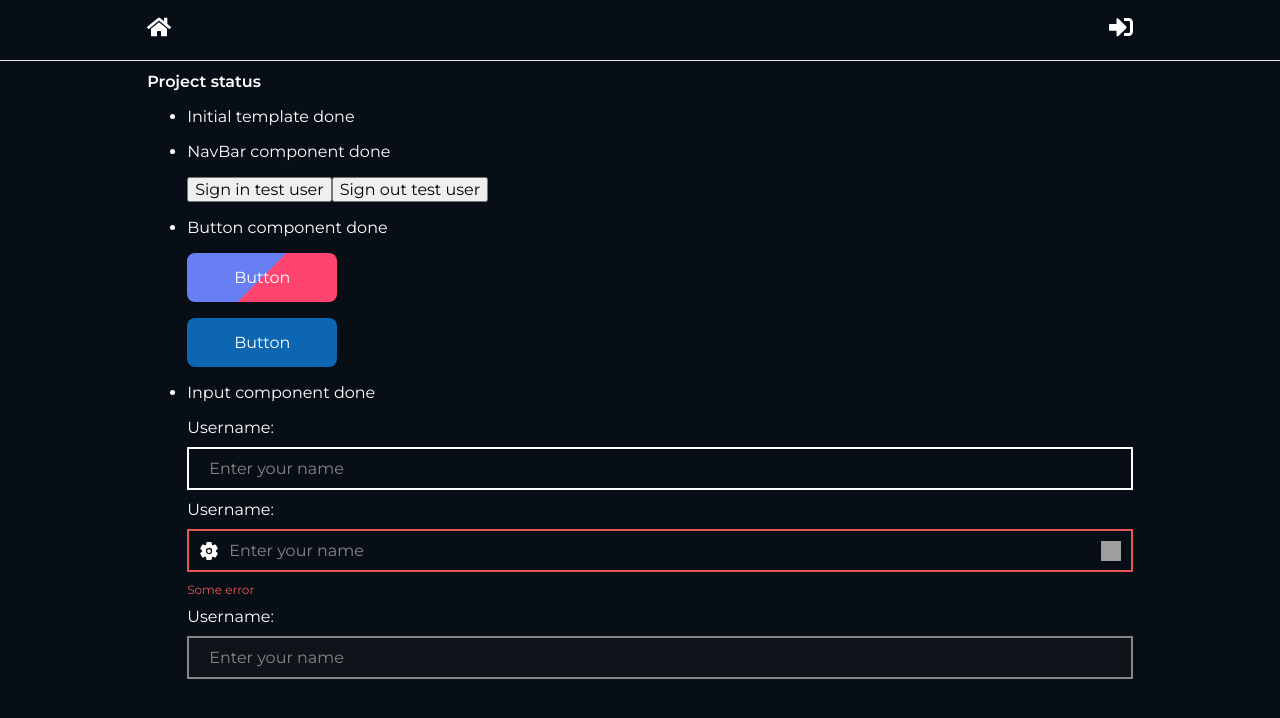
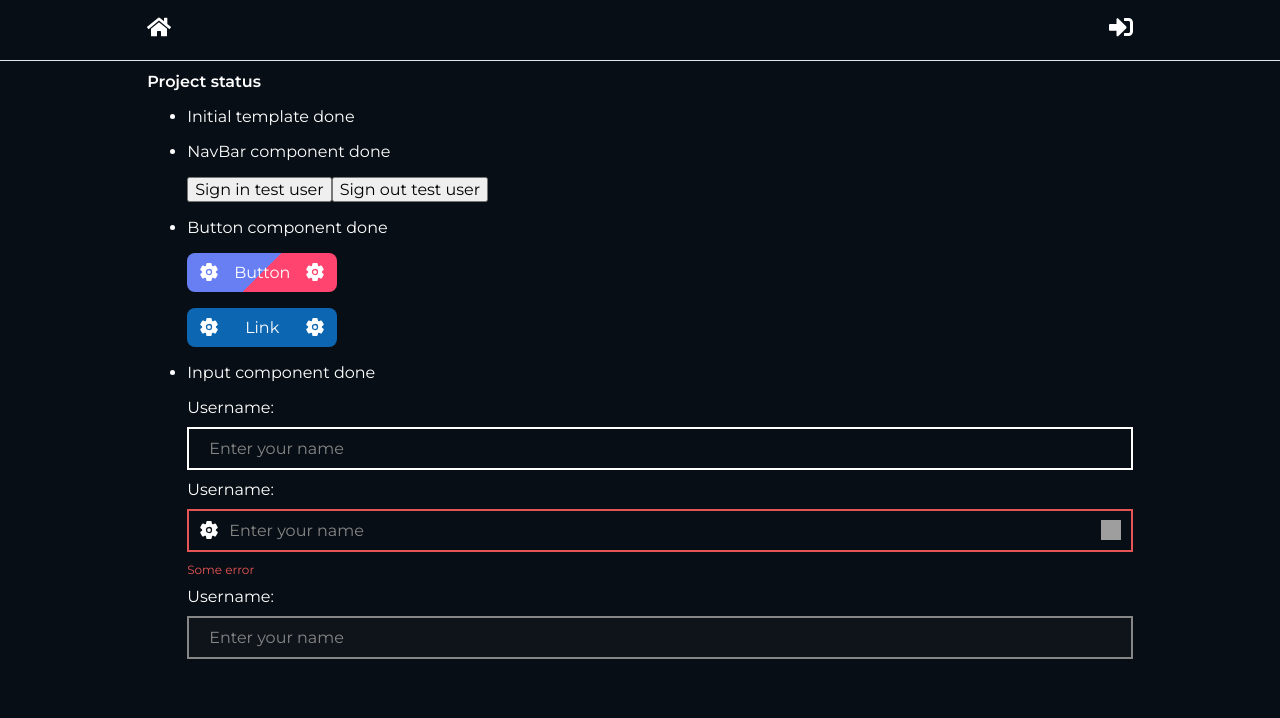
Before and after one commit to ProskurenkoDanylo/memory-game, a React (Vite) app: page / in a window 1280 px wide. Shown: the top 718 px of the page. Built offline with nearby package versions, Linux system fonts and the light colour scheme; grey boxes are pictures that could not be loaded.

Commit message:
added icons to button component and also rethought top padding logic for icons.

```diff
--- a/src/components/App/App.tsx
+++ b/src/components/App/App.tsx
@@ -34,12 +34,20 @@ function App() {
           <li>
             <p>Button component done</p>
             <p>
-              <ButtonOrLink $colors={['#ff456f', '#687ff3']}>
+              <ButtonOrLink
+                $colors={['#ff456f', '#687ff3']}
+                startIcon={<IoSettings />}
+                endIcon={<IoSettings />}>
                 Button
               </ButtonOrLink>
             </p>
             <p>
-              <ButtonOrLink link="/">Button</ButtonOrLink>
+              <ButtonOrLink
+                link="/"
+                startIcon={<IoSettings />}
+                endIcon={<IoSettings />}>
+                Link
+              </ButtonOrLink>
             </p>
           </li>
           <li>
--- a/src/ui/ButtonOrLink/ButtonOrLink.styles.tsx
+++ b/src/ui/ButtonOrLink/ButtonOrLink.styles.tsx
@@ -28,6 +28,7 @@ function makeDarker(
 }
 
 const sharedStyles = css`
+  position: relative;
   color: ${({ $textColor }: ButtonOrLink) => $textColor};
   background: ${({ $colors, $colorsDirection }: ButtonOrLink) =>
     !Array.isArray($colors)
@@ -42,6 +43,8 @@ const sharedStyles = css`
   padding: 15px 30px;
   min-width: 150px;
   outline-color: #fff;
+  padding: 10px ${({ endIcon }: ButtonOrLink) => (endIcon ? '40px' : '20px')}
+    10px ${({ startIcon }: ButtonOrLink) => (startIcon ? '40px' : '20px')};
 
   &:hover {
     background: ${({ $colors, $colorsDirection }: ButtonOrLink) =>
@@ -51,6 +54,23 @@ const sharedStyles = css`
   &:active {
     background: ${({ $colors, $colorsDirection }: ButtonOrLink) =>
       makeDarker($colors ? $colors : '#0D66B1', $colorsDirection, 7)};
+  }
+
+  img,
+  svg,
+  i {
+    position: absolute;
+    width: 20px;
+    height: 20px;
+    top: 50%;
+    transform: translateY(-50%);
+    font-size: 20px;
+    &:first-child {
+      left: 12px;
+    }
+    &:last-child {
+      right: 12px;
+    }
   }
 `;
 
--- a/src/ui/ButtonOrLink/ButtonOrLink.tsx
+++ b/src/ui/ButtonOrLink/ButtonOrLink.tsx
@@ -9,6 +9,8 @@ function ButtonOrLink({
   $transitionTimeInMs = 400,
   link,
   disabled,
+  startIcon,
+  endIcon,
   onClick,
 }: ButtonOrLinkProps) {
   if (link) {
@@ -18,8 +20,12 @@ function ButtonOrLink({
         $colors={$colors}
         $colorsDirection={$colorsDirection}
         $textColor={$textColor}
-        $transitionTimeInMs={$transitionTimeInMs}>
+        $transitionTimeInMs={$transitionTimeInMs}
+        startIcon={startIcon}
+        endIcon={endIcon}>
+        {startIcon}
         {children}
+        {endIcon}
       </Link>
     );
   } else {
@@ -31,7 +37,9 @@ function ButtonOrLink({
         $transitionTimeInMs={$transitionTimeInMs}
         onClick={onClick}
         disabled={disabled}>
+        {startIcon}
         {children}
+        {endIcon}
       </Button>
     );
   }
--- a/src/ui/Input/Input.style.tsx
+++ b/src/ui/Input/Input.style.tsx
@@ -15,7 +15,8 @@ export const InputWrapper = styled.div`
     position: absolute;
     width: 20px;
     height: 20px;
-    top: 12px;
+    top: 50%;
+    transform: translateY(-50%);
     font-size: 20px;
     &:first-child {
       left: 12px;
```
Also changed, not shown: src/ui/ButtonOrLink/ButtonOrLink.type.tsx (+7 -0 lines).
